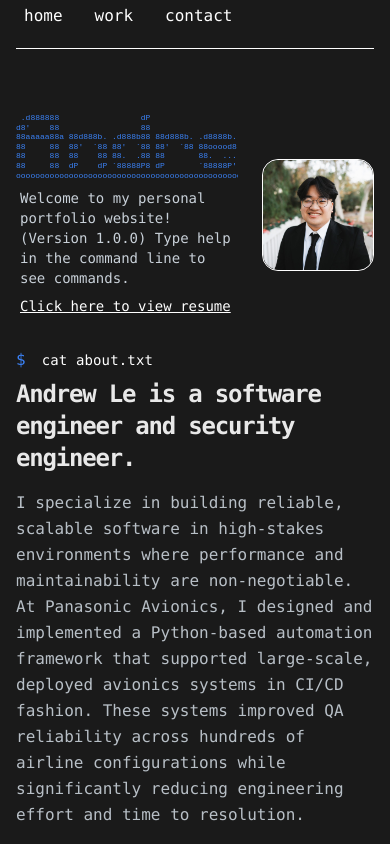
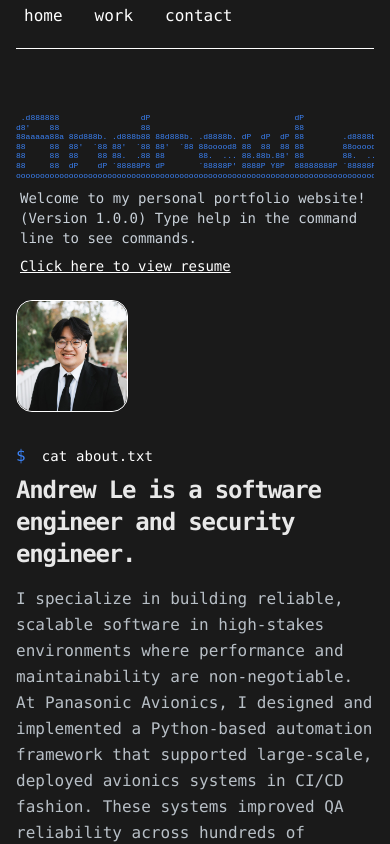
Before and after one commit to letriandrew/letriandrew.dev, a Next.js app: page / in a window 390 px wide. Shown: the top 844 px of the page. Built offline with nearby package versions, Linux system fonts and the light colour scheme.

Commit message:
mobile dimensions fix

```diff
--- a/app/components/figlet-banner.tsx
+++ b/app/components/figlet-banner.tsx
@@ -1,9 +1,10 @@
 export function FigletBanner() {
   return (
     <div className="terminal-figlet mb-8">
-      <div className="flex flex-row items-center gap-6 md:gap-8">
-        <div className="flex-1 min-w-0">
-          <pre className="terminal-figlet-text text-terminal-blue font-mono text-xs leading-tight whitespace-pre overflow-x-auto">
+      <div className="flex flex-col sm:flex-row items-start sm:items-center gap-6 md:gap-8">
+        <div className="flex-1 min-w-0 w-full sm:w-auto">
+          <div className="overflow-x-auto -mx-4 px-4 sm:mx-0 sm:px-0">
+            <pre className="terminal-figlet-text text-terminal-blue font-mono text-xs leading-tight whitespace-pre">
 {` .d888888                 dP                              dP
 d8'    88                 88                              88
 88aaaaa88a 88d888b. .d888b88 88d888b. .d8888b. dP  dP  dP 88        .d8888b.
@@ -11,7 +12,8 @@ d8'    88                 88                              88
 88     88  88    88 88.  .88 88       88.  ... 88.88b.88' 88        88.  ...
 88     88  dP    dP \`88888P8 dP       \`88888P' 8888P Y8P  88888888P \`88888P'
 ooooooooooooooooooooooooooooooooooooooooooooooooooooooooooooooooooooooooooooo`}
-          </pre>
+            </pre>
+          </div>
           <p className="text-terminal-text text-sm mt-2 ml-1">
             Welcome to my personal portfolio website! (Version 1.0.0) Type help in the command line to see commands.
           </p>
```
